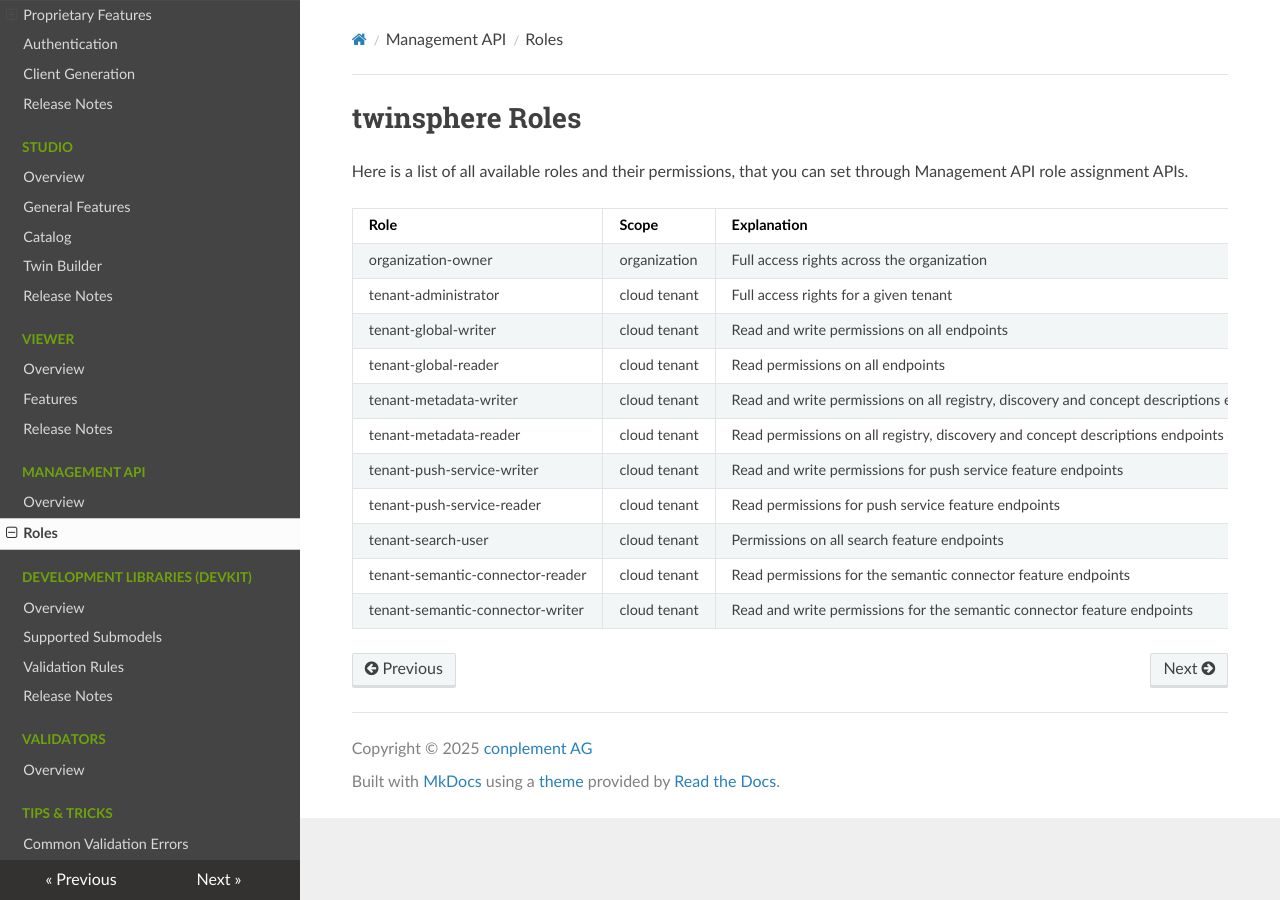
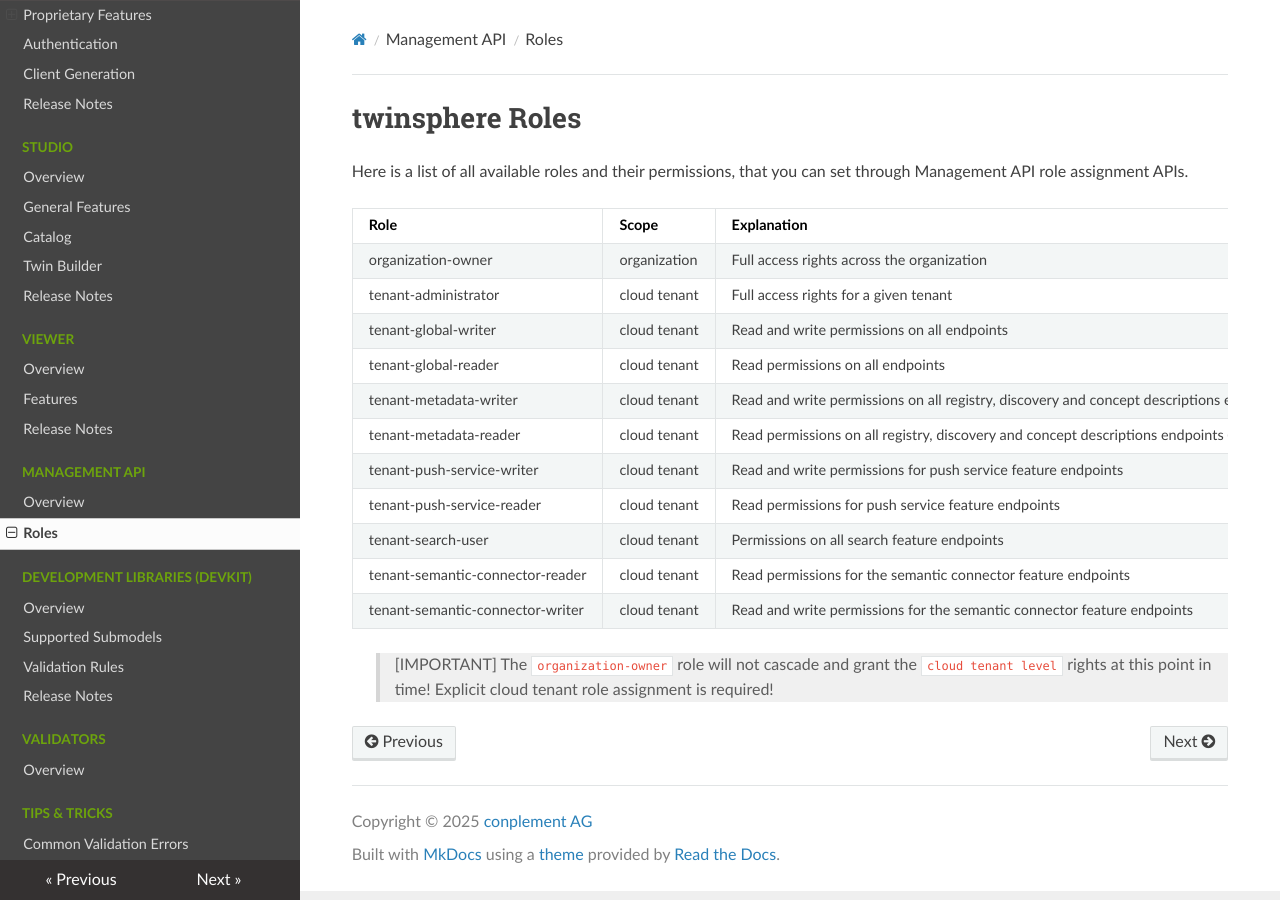
Before and after one commit to twinsphere/twinsphere.github.io, an MkDocs documentation site: the page built from docs/management-roles.md, in a window 1280 px wide. Built offline with MkDocs 1.6.1, drawn with Linux system fonts in a browser that asks for light colours; nearby versions of some CDN libraries.

Commit message:
feat(manage-api): note cascading of roles

```diff
--- a/docs/management-roles.md
+++ b/docs/management-roles.md
@@ -17,3 +17,7 @@ Here is a list of all available roles and their permissions, that you can set th
 | tenant-semantic-connector-reader | cloud tenant | Read permissions for the semantic connector feature endpoints |
 | tenant-semantic-connector-writer | cloud tenant | Read and write permissions for the semantic connector feature endpoints |
 <!-- markdownlint-enable line-length -->
+
+> [IMPORTANT]
+> The `organization-owner` role will not cascade and grant the `cloud tenant level`
+rights at this point in time! Explicit cloud tenant role assignment is required!
```
